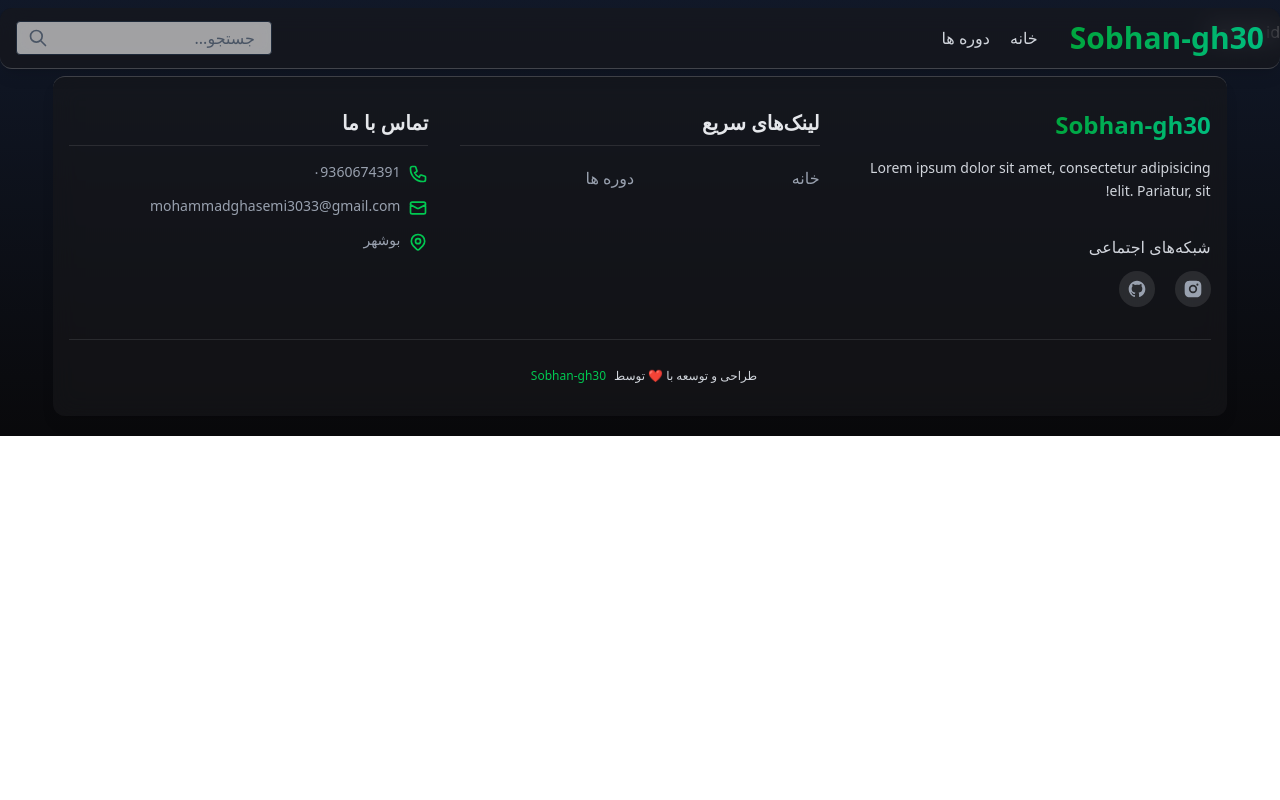
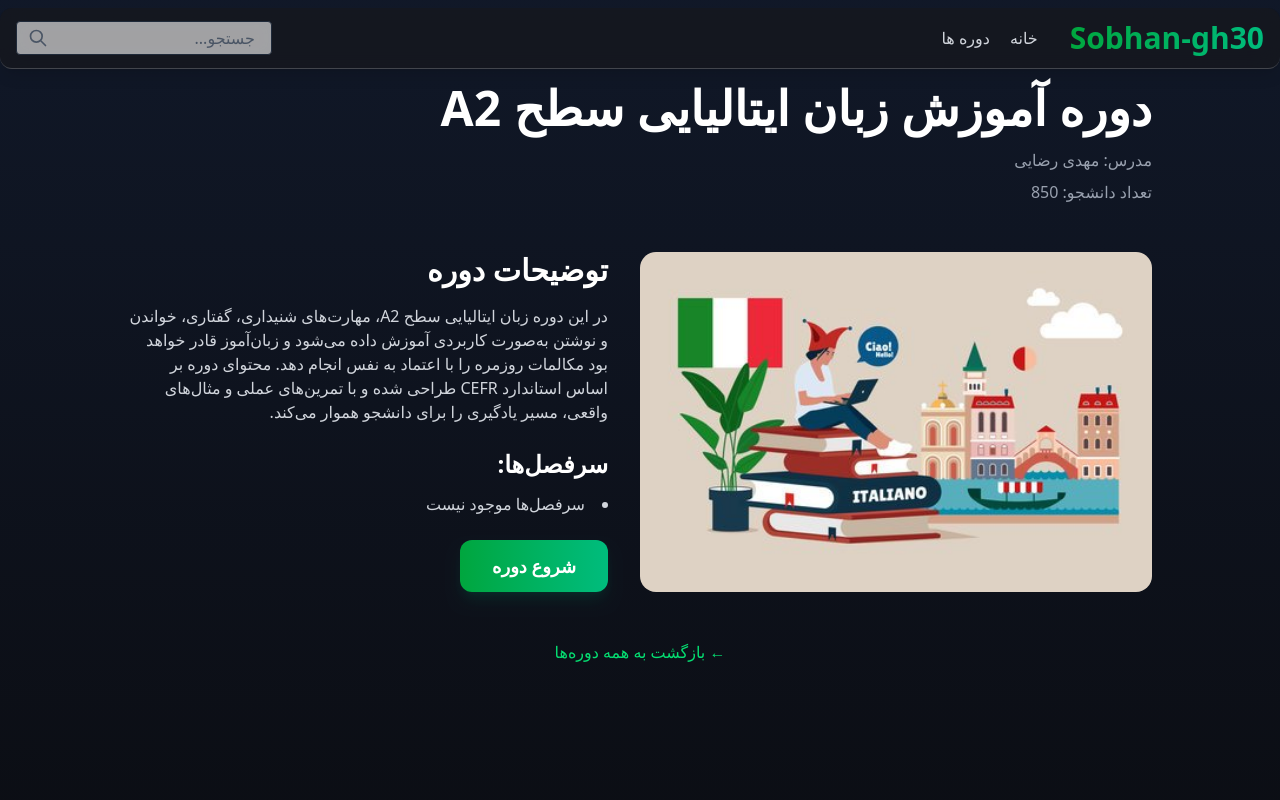
Before and after one commit to sobhan-gh30/online-course-react-spa, a React (Vite) app: page /courses/1/11 in a window 1280 px wide. Shown: the top 800 px of the page. Built offline with nearby package versions, Linux system fonts and the light colour scheme.

Commit message:
feat : courses page activated

```diff
--- /dev/null
+++ b/src/pages/coursePage.jsx
@@ -0,0 +1,58 @@
+import React, { useEffect, useState } from "react";
+import { useParams, Link } from "react-router";
+import courses from "../data/courses.js"; // دیتاهای دوره‌ها
+import Button from "../components/commons/btn.jsx";
+
+export default function CoursePage() {
+    const courseId = useParams().id; // گرفتن آی‌دی دوره از URL
+    const [course, setCourse] = useState(null);
+
+    useEffect(() => {
+        const allCourses = courses.flatMap(cat => cat.courses);
+        const selectedCourse = allCourses.find(c => c.id.toString() === courseId);
+        setCourse(selectedCourse);
+    }, [courseId]);
+
+    if (!course) return <div className="text-white text-center mt-32">دوره پیدا نشد...</div>;
+
+    return (
+        <div className="min-h-screen text-white px-4 py-16">
+            {/* هدر دوره */}
+            <div className="max-w-5xl mx-auto mb-12">
+                <h1 className="text-5xl font-bold mb-4">{course.title}</h1>
+                <p className="text-gray-400 mb-2">مدرس: {course.instructor}</p>
+                <p className="text-gray-400">تعداد دانشجو: {course.students}</p>
+            </div>
+
+            {/* بخش تصویر و توضیحات */}
+            <div className="max-w-5xl mx-auto flex flex-col lg:flex-row gap-8">
+                {/* تصویر دوره */}
+                <img src={`/images/${course.img}`}
+                     alt={course.title}
+                     className="rounded-2xl w-full lg:w-1/2 object-cover" />
+
+                {/* توضیحات و CTA */}
+                <div className="flex-1">
+                    <h2 className="text-3xl font-bold mb-4">توضیحات دوره</h2>
+                    <p className="text-gray-300 mb-6">{course.description || "توضیحات کاملی برای این دوره موجود نیست."}</p>
+
+                    <h3 className="text-2xl font-semibold mb-3">سرفصل‌ها:</h3>
+                    <ul className="list-disc list-inside mb-6 text-gray-300">
+                        {course.curriculum?.map((item, idx) => (
+                            <li key={idx}>{item}</li>
+                        )) || <li>سرفصل‌ها موجود نیست</li>}
+                    </ul>
+
+                    <Button>شروع دوره</Button>
+                </div>
+            </div>
+
+            {/* لینک بازگشت */}
+            <div className="max-w-5xl mx-auto mt-12 text-center">
+                <Link to="/courses" className="text-green-400 hover:underline">
+                    ← بازگشت به همه دوره‌ها
+                </Link>
+            </div>
+        </div>
+    );
+}
--- a/src/routes.jsx
+++ b/src/routes.jsx
@@ -3,6 +3,7 @@ import RootLayout from "./components/Layouts/layouts.jsx";
 import Home from "./pages/home.jsx";
 import Courses from "./pages/courses.jsx";
 import Categories from "./pages/categories.jsx";
+import CoursePage from "./pages/coursePage.jsx";
 
 export const router = createBrowserRouter([
     {
@@ -23,7 +24,7 @@ export const router = createBrowserRouter([
             },
             {
                 path: "/courses/:category/:id",
-                element: <div>Course id</div>
+                element: <CoursePage/>
             },
             {
                 path: "*",
```
Also changed, not shown: src/pages/course.jsx (deleted).
